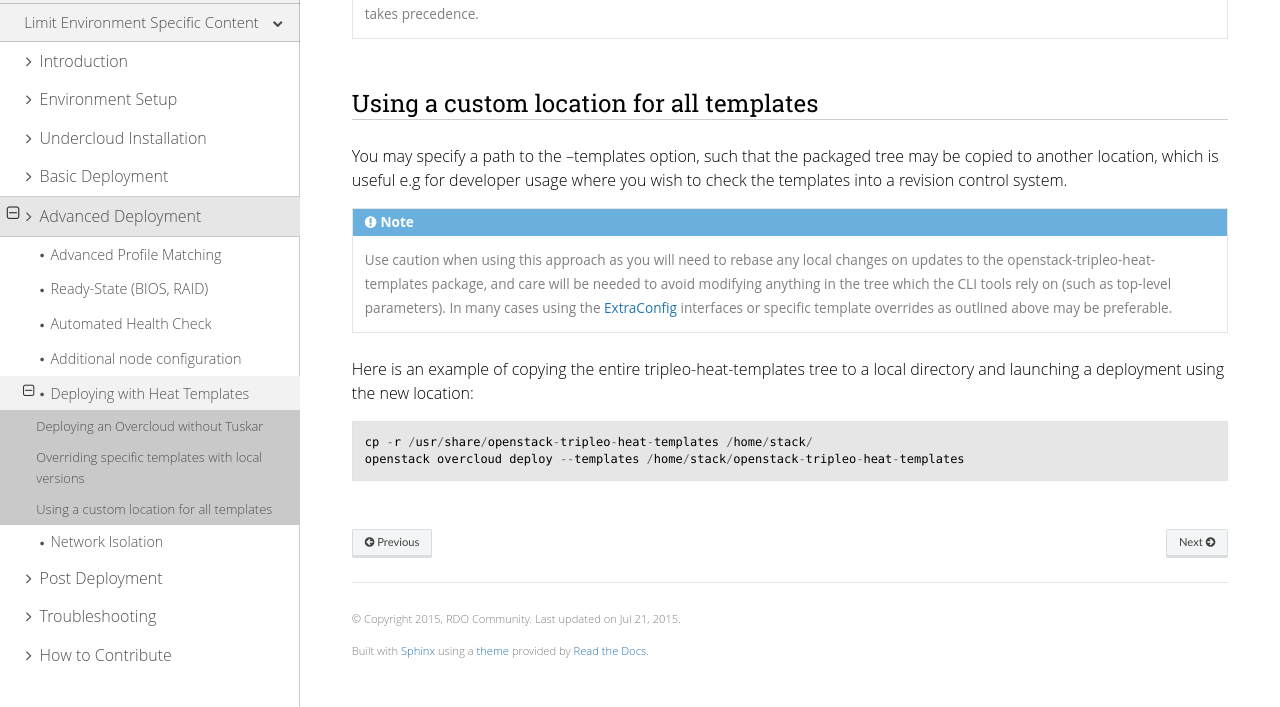
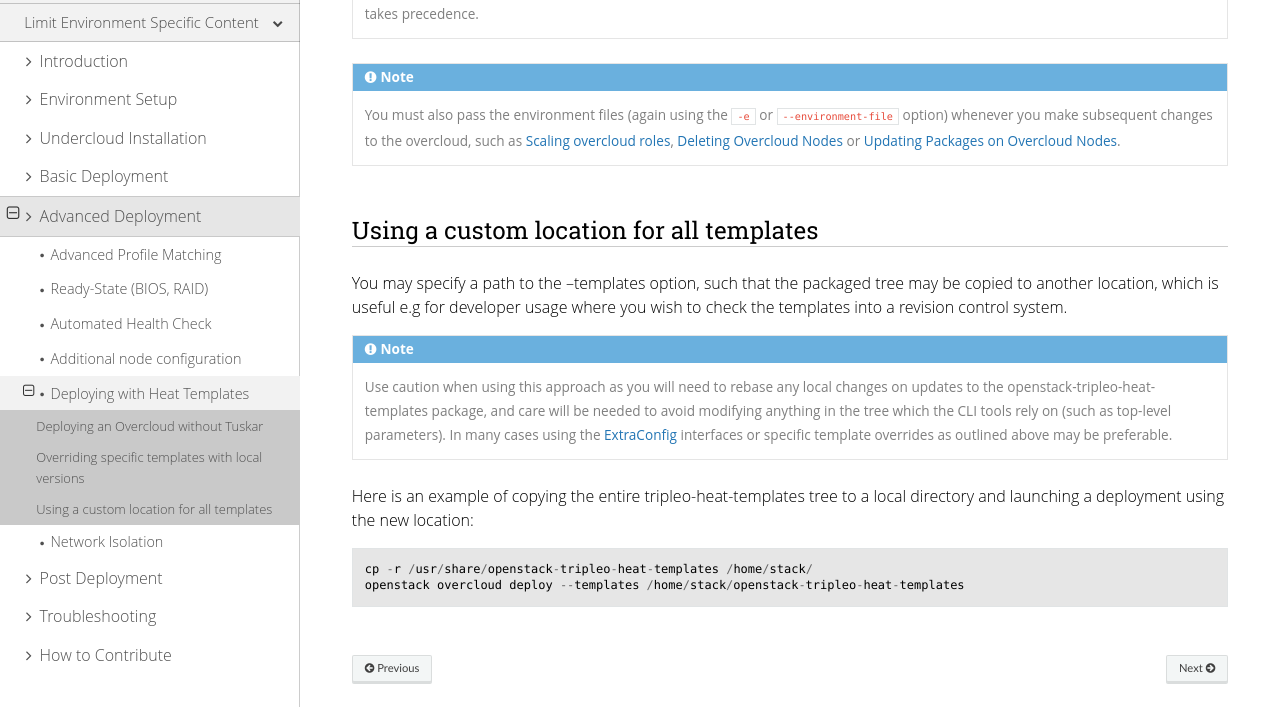
Before and after one commit to openstack-archive/instack-undercloud, a Sphinx documentation site: the page built from doc/source/advanced_deployment/template_deploy.rst, in a window 1280 px wide and 900 px high, scrolled down 865 px, cut to the strip 193-900 px from the top of the window. Built offline with Sphinx 7.4.7 and the Read the Docs theme 2.0.0, drawn with Linux system fonts in a browser that asks for light colours; before the commit the page ends 1742 px from its top, so only the background shows below that.

Commit message:
Docs: Link --template deploy pages together
Change-Id: Iae92b036359c775680b3bf192919753a1b40498e

```diff
--- a/doc/source/advanced_deployment/template_deploy.rst
+++ b/doc/source/advanced_deployment/template_deploy.rst
@@ -53,6 +53,14 @@ so the deployment uses the local version::
     duplicate keys are specified in the environment files, the last one takes
     precedence.
 
+.. note::
+
+    You must also pass the environment files (again using the ``-e`` or
+    ``--environment-file`` option) whenever you make subsequent changes to the
+    overcloud, such as :doc:`../post_deployment/scale_roles`,
+    :doc:`../post_deployment/delete_nodes` or
+    :doc:`../post_deployment/package_update`.
+
 .. _custom-template-location:
 
 Using a custom location for all templates
--- a/doc/source/post_deployment/delete_nodes.rst
+++ b/doc/source/post_deployment/delete_nodes.rst
@@ -22,8 +22,10 @@ deleted.
 
 Deleting nodes without using Tuskar
 -----------------------------------
-If the overcloud was deployed from heat templates directly then use
-``--templates`` parameter when deleting nodes::
+
+If the overcloud was :doc:`deployed from heat templates directly
+<../advanced_deployment/template_deploy>` then use the ``--templates``
+parameter when deleting nodes::
 
    openstack overcloud node delete --stack $STACK --templates [templates dir] <list of nova instance IDs>
 
--- a/doc/source/post_deployment/package_update.rst
+++ b/doc/source/post_deployment/package_update.rst
@@ -19,8 +19,10 @@ will prompt for removing breakpoint on next one.
 
 Updating Packages on Overcloud Nodes Without Using Tuskar
 ---------------------------------------------------------
-If the overcloud was deployed from heat templates directly then use
-``--templates`` parameter when updating packages::
+
+If the overcloud was :doc:`deployed from heat templates directly
+<../advanced_deployment/template_deploy>` then use the ``--templates``
+parameter when updating packages::
 
     openstack overcloud update stack --templates [templates dir] -i overcloud
 
```
Also changed, not shown: doc/source/advanced_deployment/network_isolation.rst (+7 -5 lines), doc/source/post_deployment/scale_roles.rst (+4 -3 lines).
